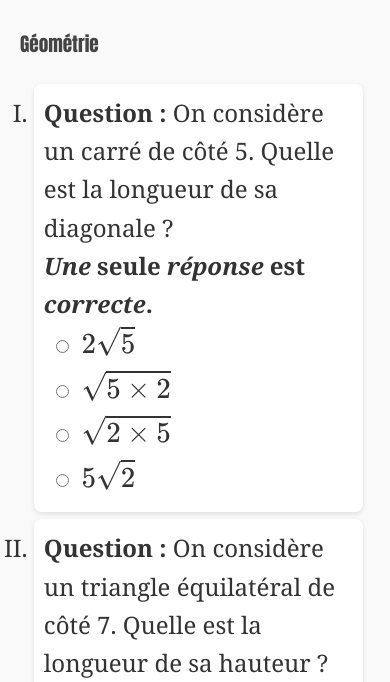
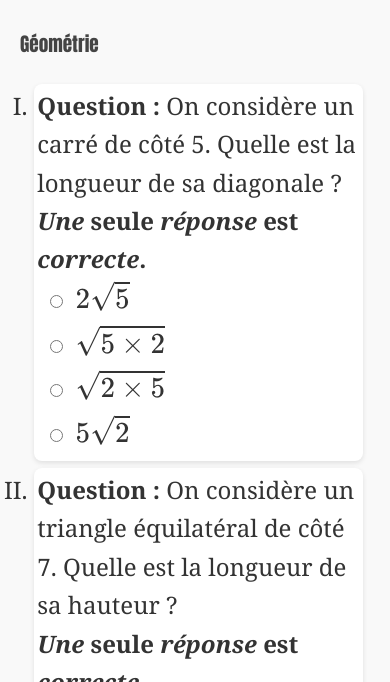
Before and after one commit to DidaskalosManthanon/quizz, a plain HTML site: page index.html in a window 390 px wide. Shown: the part 105-787 px from the top of the page. Drawn offline with nearby package versions, Linux system fonts and the light colour scheme; a script that the page names is missing.

```diff
--- a/styles.css
+++ b/styles.css
@@ -102,7 +102,8 @@
     }
 
     .question {
-      padding: 10px;
+      padding: 1%;
+      margin: 2%;
     }
   }
 
```
